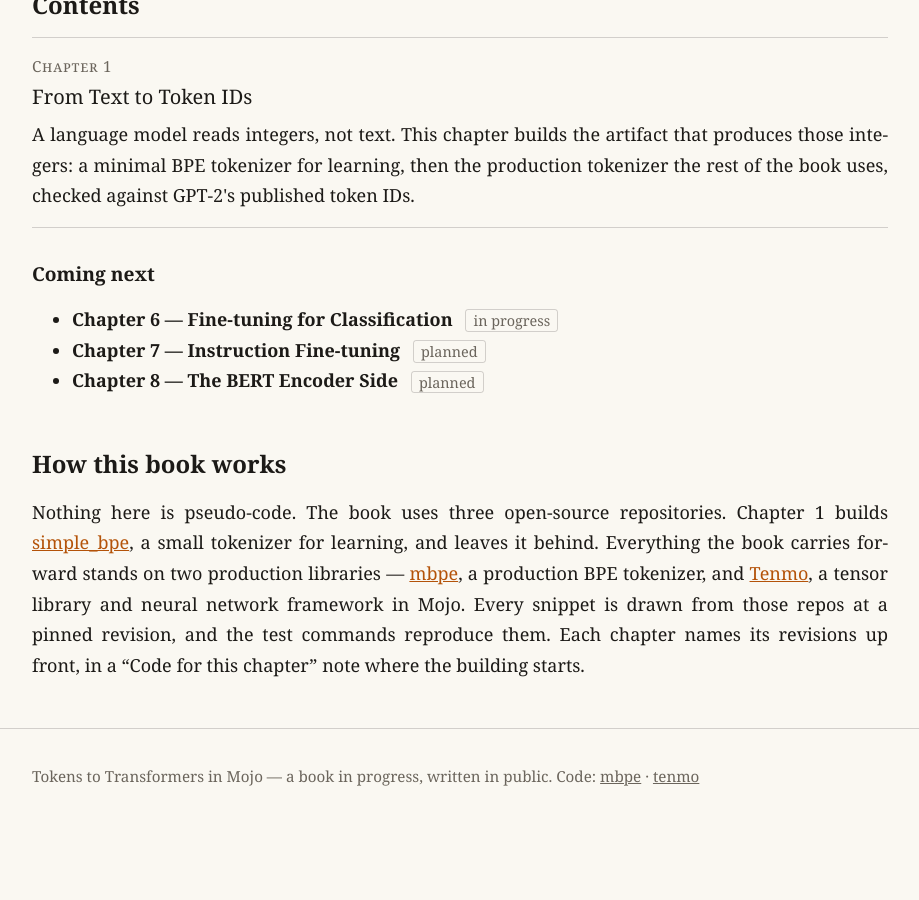
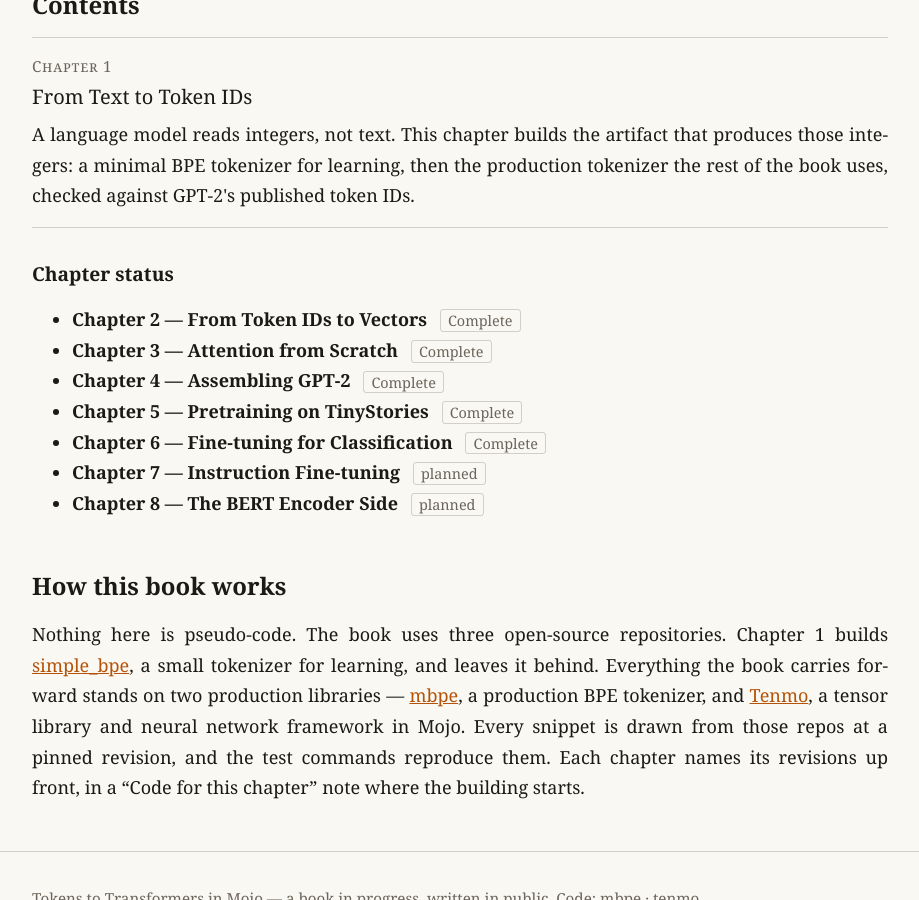
Before and after one commit to ratulb/tokens-to-transformers, a Jekyll site: the page built from index.md, in a window 1280 px wide and 900 px high, scrolled down 558 px. Shown: the whole window, without its empty margins (180-1099 px from the left). Built offline with Jekyll 4.4.1, drawn with Linux system fonts in a browser that asks for light colours; before the commit the page ends 1395 px from its top, so only the background shows below that.

Commit message:
Update chapter status in index.md

```diff
--- a/index.md
+++ b/index.md
@@ -16,9 +16,13 @@
 
 {% include chapter_list.html %}
 
-### Coming next
+### Chapter status
 
-- **Chapter 6 — Fine-tuning for Classification** <span class="status">in progress</span>
+- **Chapter 2 — From Token IDs to Vectors** <span class="status">Complete</span>
+- **Chapter 3 — Attention from Scratch** <span class="status">Complete</span>
+- **Chapter 4 — Assembling GPT-2** <span class="status">Complete</span>
+- **Chapter 5 — Pretraining on TinyStories** <span class="status">Complete</span>
+- **Chapter 6 — Fine-tuning for Classification** <span class="status">Complete</span>
 - **Chapter 7 — Instruction Fine-tuning** <span class="status">planned</span>
 - **Chapter 8 — The BERT Encoder Side** <span class="status">planned</span>
 
```
